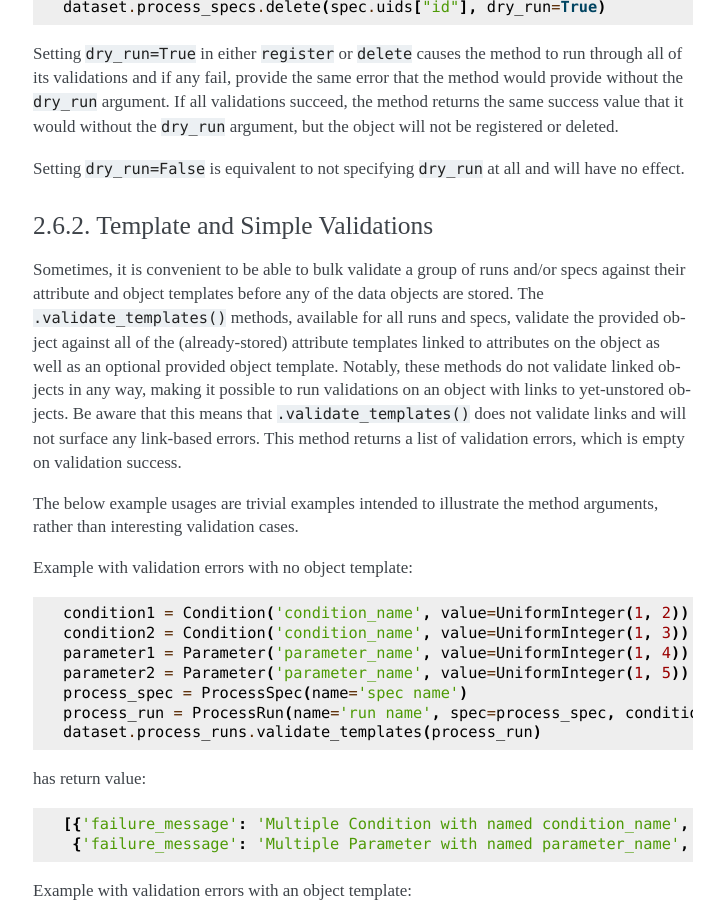
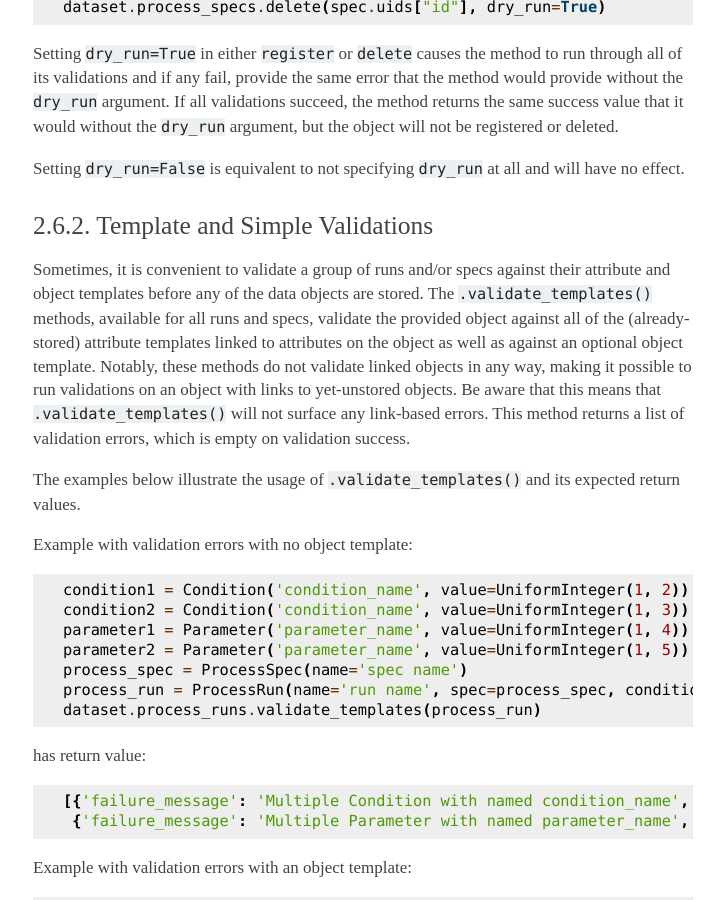
Before and after one commit to CitrineInformatics/citrine-python, a Sphinx documentation site: the page built from docs/source/data_entry.rst, in a window 1280 px wide and 900 px high, scrolled down 2346 px. Shown: the whole window, without its empty margins (387-1111 px from the left). Built offline with Sphinx 7.4.7, drawn with Linux system fonts in a browser that asks for light colours; pages that are not in the unit, such as notebooks, are missing from menus.

Commit message:
Text stylistic improvements

```diff
--- a/docs/source/data_entry.rst
+++ b/docs/source/data_entry.rst
@@ -136,18 +136,16 @@ Setting ``dry_run=False`` is equivalent to not specifying ``dry_run`` at all and
 
 Template and Simple Validations
 ^^^^^^^^^^^^^^^^^^^^^^^^^^^^^^^^^^^^
-Sometimes, it is convenient to be able to bulk validate a group of runs and/or specs against their attribute and object
+Sometimes, it is convenient to validate a group of runs and/or specs against their attribute and object
 templates before any of the data objects are stored.
 The ``.validate_templates()`` methods, available for all runs and specs, validate the provided object against all of the
-(already-stored) attribute templates linked to attributes on the object as well as an optional provided object template.
+(already-stored) attribute templates linked to attributes on the object as well as against an optional object template.
 Notably, these methods do not validate linked objects in any way, making it possible to run validations on an object
 with links to yet-unstored objects.
-Be aware that this means that ``.validate_templates()`` does not validate links and will not surface any link-based
-errors.
+Be aware that this means that ``.validate_templates()`` will not surface any link-based errors.
 This method returns a list of validation errors, which is empty on validation success.
 
-The below example usages are trivial examples intended to illustrate the method arguments, rather than interesting
-validation cases.
+The examples below illustrate the usage of ``.validate_templates()`` and its expected return values.
 
 Example with validation errors with no object template:
 
```
